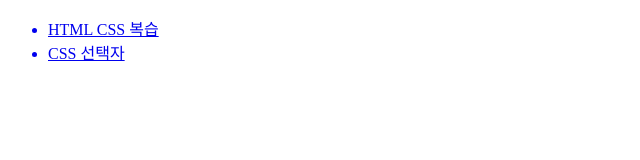
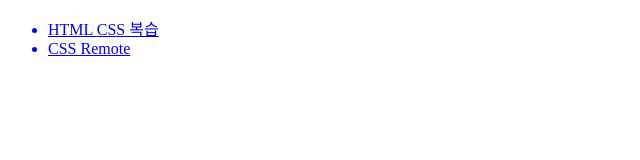
Before and after one commit to Charles0304/k6_FE, a plain HTML site: page index.html in a window 1280 px wide. Shown: the full height of the page, 0-640 px from the left. Drawn offline with Linux system fonts and the light colour scheme.

Commit message:
Update index.html 0222

```diff
--- a/index.html
+++ b/index.html
@@ -9,7 +9,7 @@
     <ul>
         <!-- a 태그는 반드시 href 속성을 가짐 -->
         <a href="01/01.html"><li>HTML CSS 복습</li></a>
-        <a href="02/02.html"><li>CSS 선택자</li></a>
+        <a href="02/02.html"><li>CSS Remote</li></a>
 
     </ul>
 </body>
```
